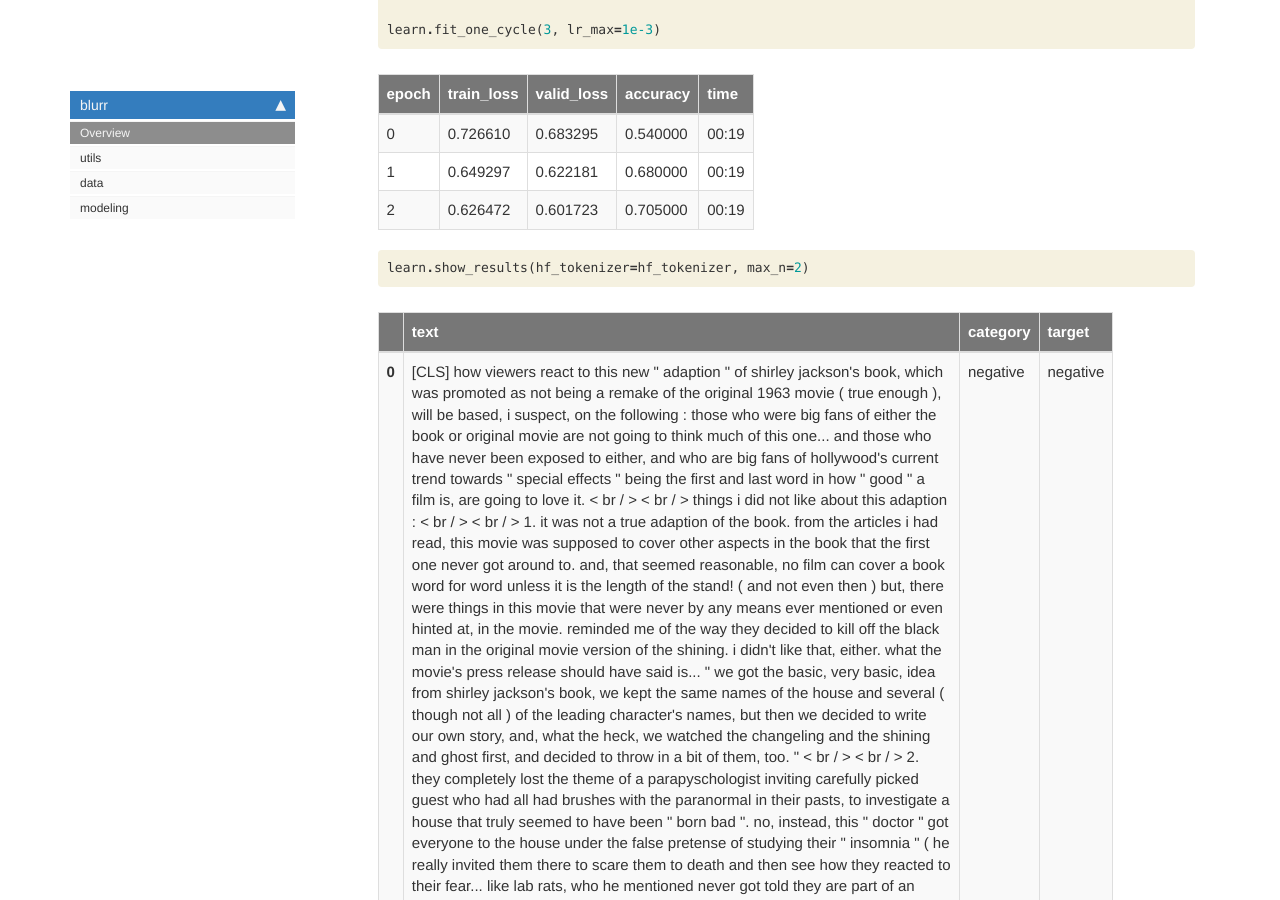
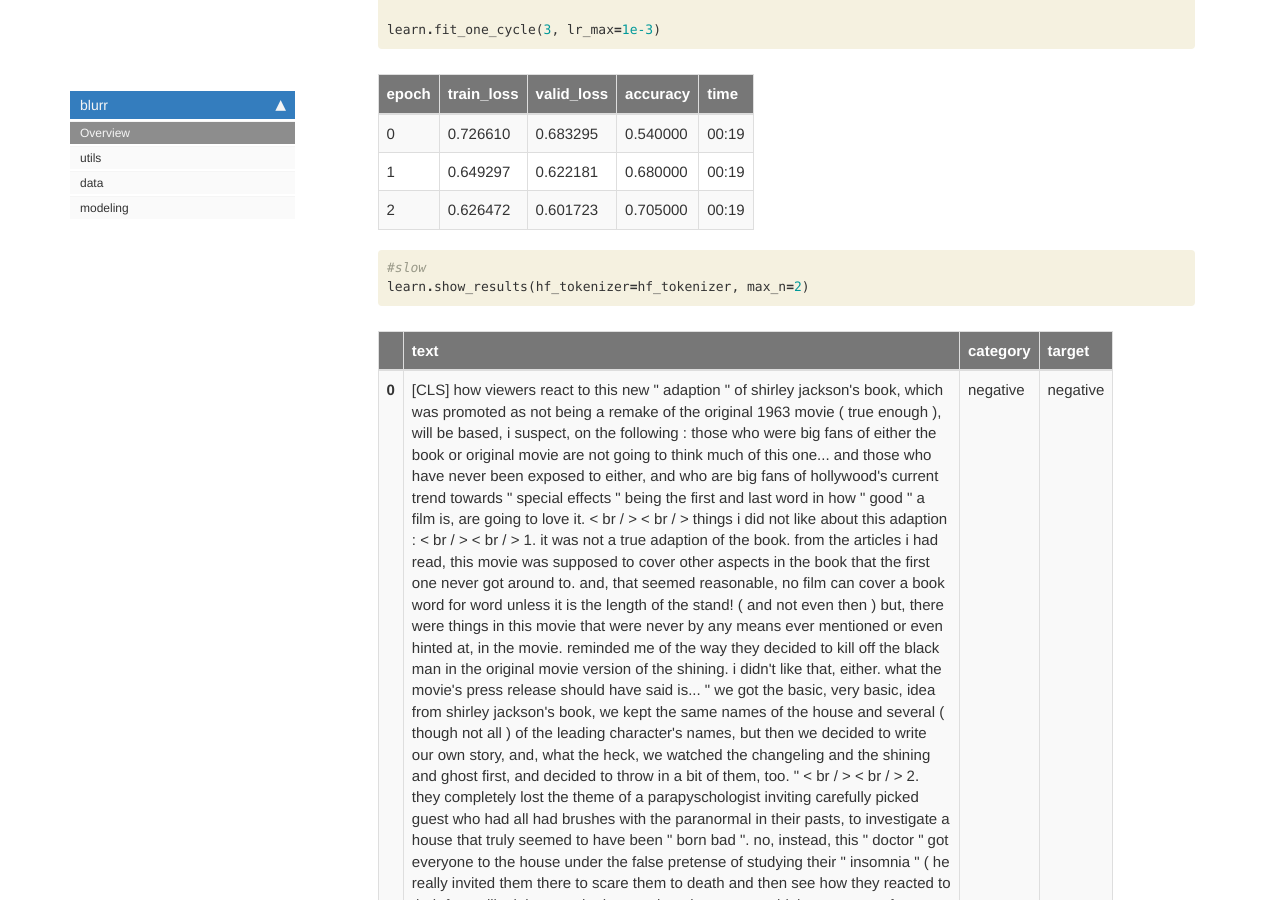
Before and after one commit to ohmeow/blurr, a Jekyll site: the page built from docs/index.html, in a window 1280 px wide and 900 px high, scrolled down 3178 px. Built offline with Jekyll 4.4.1, drawn with Linux system fonts in a browser that asks for light colours; nearby versions of some CDN libraries; comment, search, counter and statistics services are not loaded.

Commit message:
marked slow running cells

```diff
--- a/docs/index.html
+++ b/docs/index.html
@@ -338,7 +338,8 @@ pip install -e ".[dev]"</code></pre>
 
 <div class="inner_cell">
     <div class="input_area">
-<div class=" highlight hl-ipython3"><pre><span></span><span class="n">learn</span><span class="o">.</span><span class="n">show_results</span><span class="p">(</span><span class="n">hf_tokenizer</span><span class="o">=</span><span class="n">hf_tokenizer</span><span class="p">,</span> <span class="n">max_n</span><span class="o">=</span><span class="mi">2</span><span class="p">)</span>
+<div class=" highlight hl-ipython3"><pre><span></span><span class="c1">#slow</span>
+<span class="n">learn</span><span class="o">.</span><span class="n">show_results</span><span class="p">(</span><span class="n">hf_tokenizer</span><span class="o">=</span><span class="n">hf_tokenizer</span><span class="p">,</span> <span class="n">max_n</span><span class="o">=</span><span class="mi">2</span><span class="p">)</span>
 </pre></div>
 
     </div>
```
Also changed, not shown: README.md, 1 other file.
